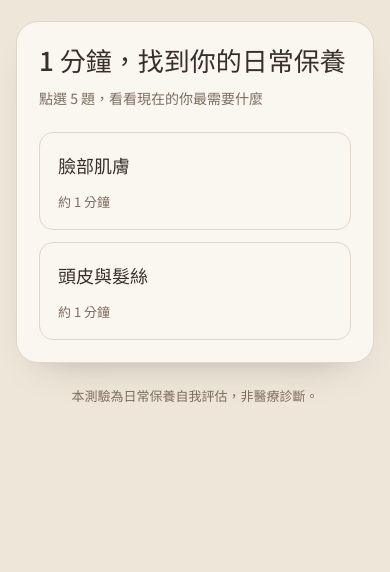
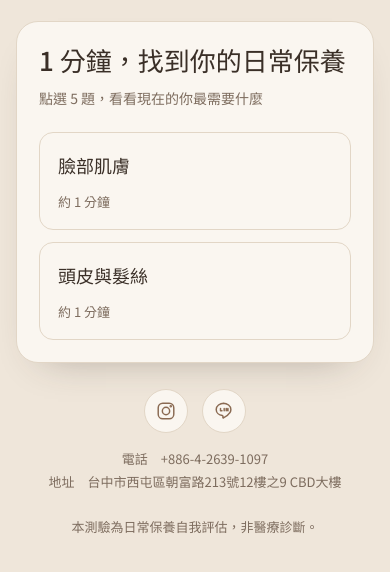
Before and after one commit to cxd-group/cxd-beauty-quiz, a plain HTML site: page index.html in a window 390 px wide. Shown: the part 150-722 px from the top of the page. Drawn offline with Linux system fonts and the light colour scheme.

Commit message:
Add social icons, phone and address footer
Co-Authored-By: Claude Sonnet 5.5 <noreply@anthropic.com>
Claude-Session: https://claude.ai/code/session_01WRaYYCwAu8fjbJvkudTeNP

```diff
--- a/index.html
+++ b/index.html
@@ -68,6 +68,13 @@ ul.tips{margin:0;padding-inline-start:1.2em}ul.tips li{margin:4px 0}
 .cta{display:flex;align-items:center;justify-content:center;width:100%;min-height:54px;margin-top:28px;border-radius:999px;background:#06c755;color:#fff;text-decoration:none;font-weight:500;font-size:17px}
 .cta-note{text-align:center;font-size:13px;color:var(--soft);margin:10px 0 0}
 .after{display:flex;flex-wrap:wrap;justify-content:center;gap:6px 18px;margin-top:14px}
+.contact{margin:26px 0 0;text-align:center}
+.social{display:flex;justify-content:center;gap:14px}
+.social a{display:flex;align-items:center;justify-content:center;width:44px;height:44px;border-radius:50%;border:1px solid var(--line);color:var(--accent);background:var(--card)}
+.social a:hover{border-color:var(--accent)}
+.social svg{width:22px;height:22px;fill:none;stroke:currentColor;stroke-width:1.6;stroke-linecap:round;stroke-linejoin:round}
+.info{margin:14px 0 0;font-size:13px;line-height:1.8;color:var(--soft)}
+.info a{color:inherit;text-decoration:none}
 .foot{font-size:13px;color:var(--soft);text-align:center;margin:22px 0 0}
 .fade{animation:fade .35s ease}
 @keyframes fade{from{opacity:0;transform:translateY(6px)}to{opacity:1;transform:none}}
@@ -89,6 +96,13 @@ ul.tips{margin:0;padding-inline-start:1.2em}ul.tips li{margin:4px 0}
   <div class="logo" role="img" aria-label="CxD BEAUTY"></div>
   <p class="slogan" id="slogan"></p>
   <main class="card" id="app" aria-live="polite"></main>
+  <div class="contact">
+    <div class="social">
+      <a href="https://www.instagram.com/cxd_beauty" target="_blank" rel="noopener" aria-label="Instagram"><svg viewBox="0 0 24 24"><rect x="3.5" y="3.5" width="17" height="17" rx="5"/><circle cx="12" cy="12" r="4"/><circle cx="17.2" cy="6.8" r=".6"/></svg></a>
+      <a href="https://lin.ee/NwF8S8h" target="_blank" rel="noopener" aria-label="LINE"><svg viewBox="0 0 24 24"><path d="M12 3.5c-4.7 0-8.5 3-8.5 6.8 0 3.3 2.9 6.1 6.8 6.7.3.1.6.2.6.6l-.1 1.6c0 .4.3.6.6.4 1.8-.9 5.6-3.4 7-5.7.6-.9 1.1-2.1 1.1-3.6 0-3.8-3.8-6.8-8.5-6.8z"/><path d="M8.2 9.2v2.6h1.6M12.2 9.2v2.6M14.4 11.8V9.2l1.9 2.6V9.2"/></svg></a>
+    </div>
+    <p class="info"><a href="tel:+886426391097">電話　+886-4-2639-1097</a><br><a href="https://www.google.com/maps/search/?api=1&amp;query=%E5%8F%B0%E4%B8%AD%E5%B8%82%E8%A5%BF%E5%B1%AF%E5%8D%80%E6%9C%9D%E5%AF%8C%E8%B7%AF213%E8%99%9F" target="_blank" rel="noopener">地址　台中市西屯區朝富路213號12樓之9 CBD大樓</a></p>
+  </div>
   <p class="foot" id="foot"></p>
 </div>
 <script type="application/json" id="cxd-data">{
```
